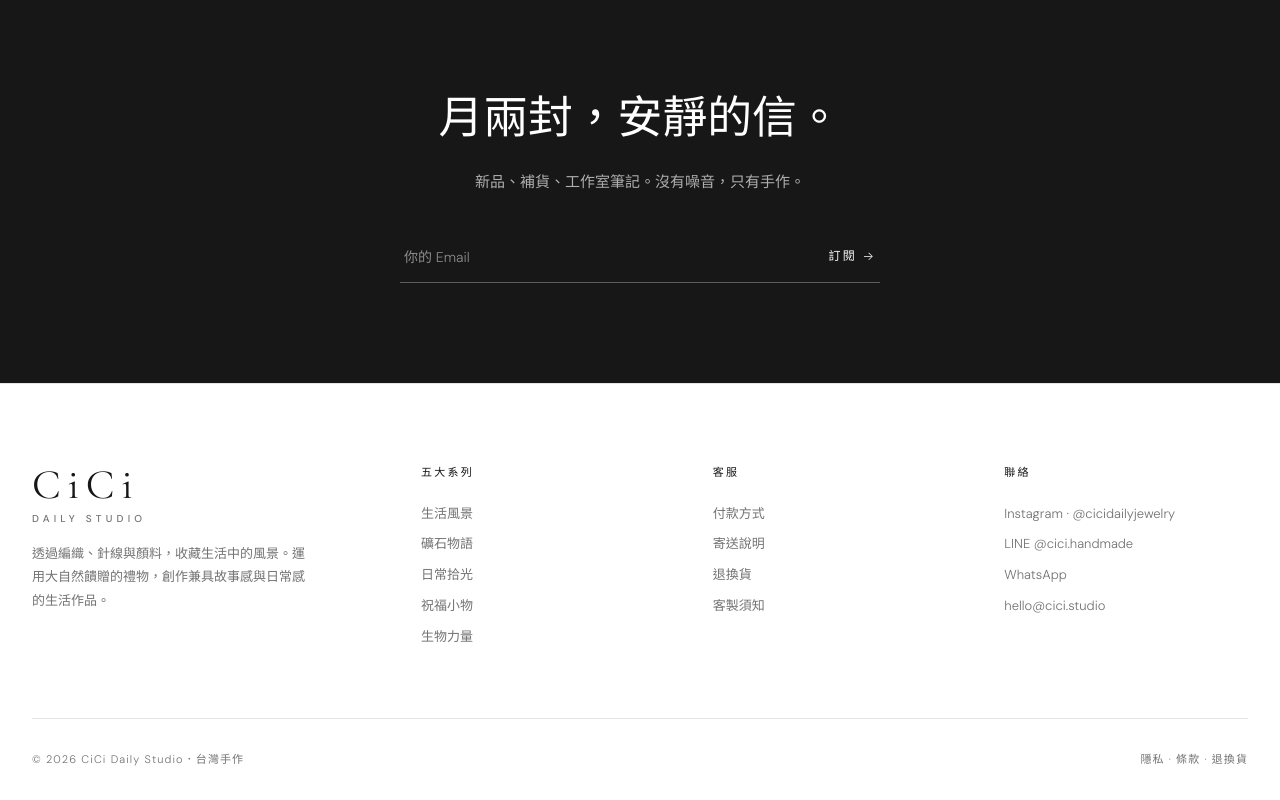
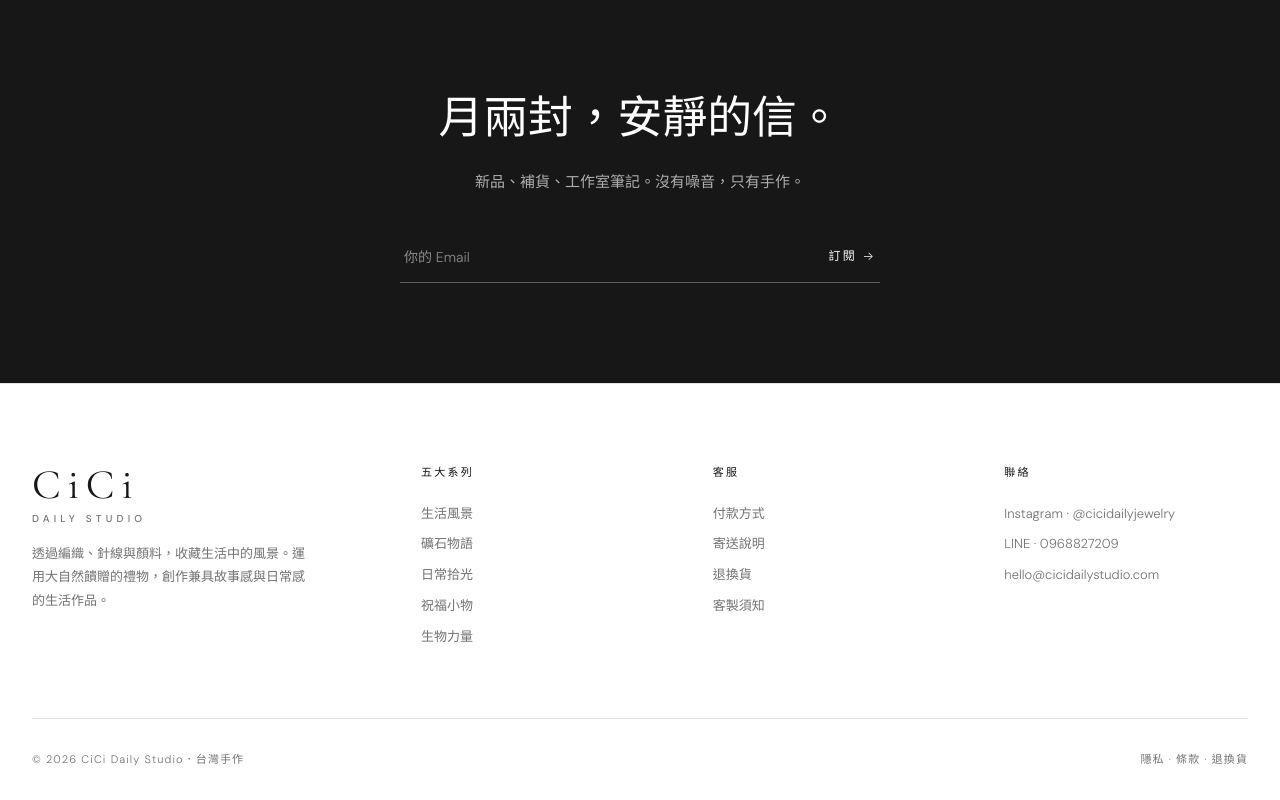
Before and after one commit to austinisadoge/cici-app, a Next.js app: page / in a window 1280 px wide. Shown: the part 6961-7761 px from the top of the page. Built offline with nearby package versions, Linux system fonts and the light colour scheme; no server answers; the database is empty.

Commit message:
Footer contact: LINE one-tap add link, real email, remove placeholder WhatsApp

```diff
--- a/components/Footer.tsx
+++ b/components/Footer.tsx
@@ -51,9 +51,14 @@ export function Footer() {
                   Instagram · @cicidailyjewelry
                 </a>
               </li>
-              <li>LINE @cici.handmade</li>
-              <li>WhatsApp</li>
-              <li>hello@cici.studio</li>
+              <li>
+                <a href="https://line.me/R/ti/p/~0968827209" target="_blank" rel="noopener noreferrer">
+                  LINE · 0968827209
+                </a>
+              </li>
+              <li>
+                <a href="mailto:hello@cicidailystudio.com">hello@cicidailystudio.com</a>
+              </li>
             </ul>
           </div>
         </div>
```
